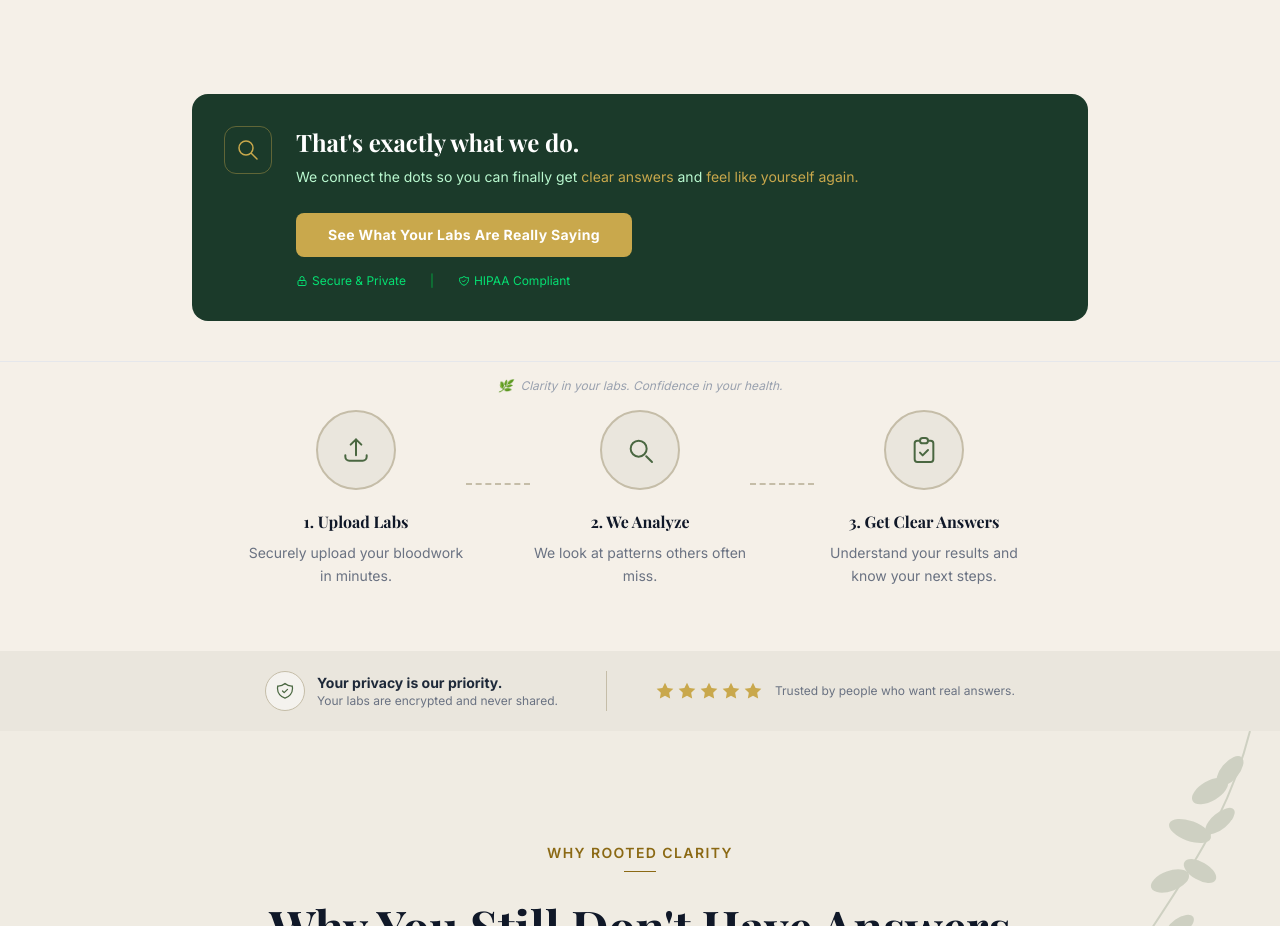
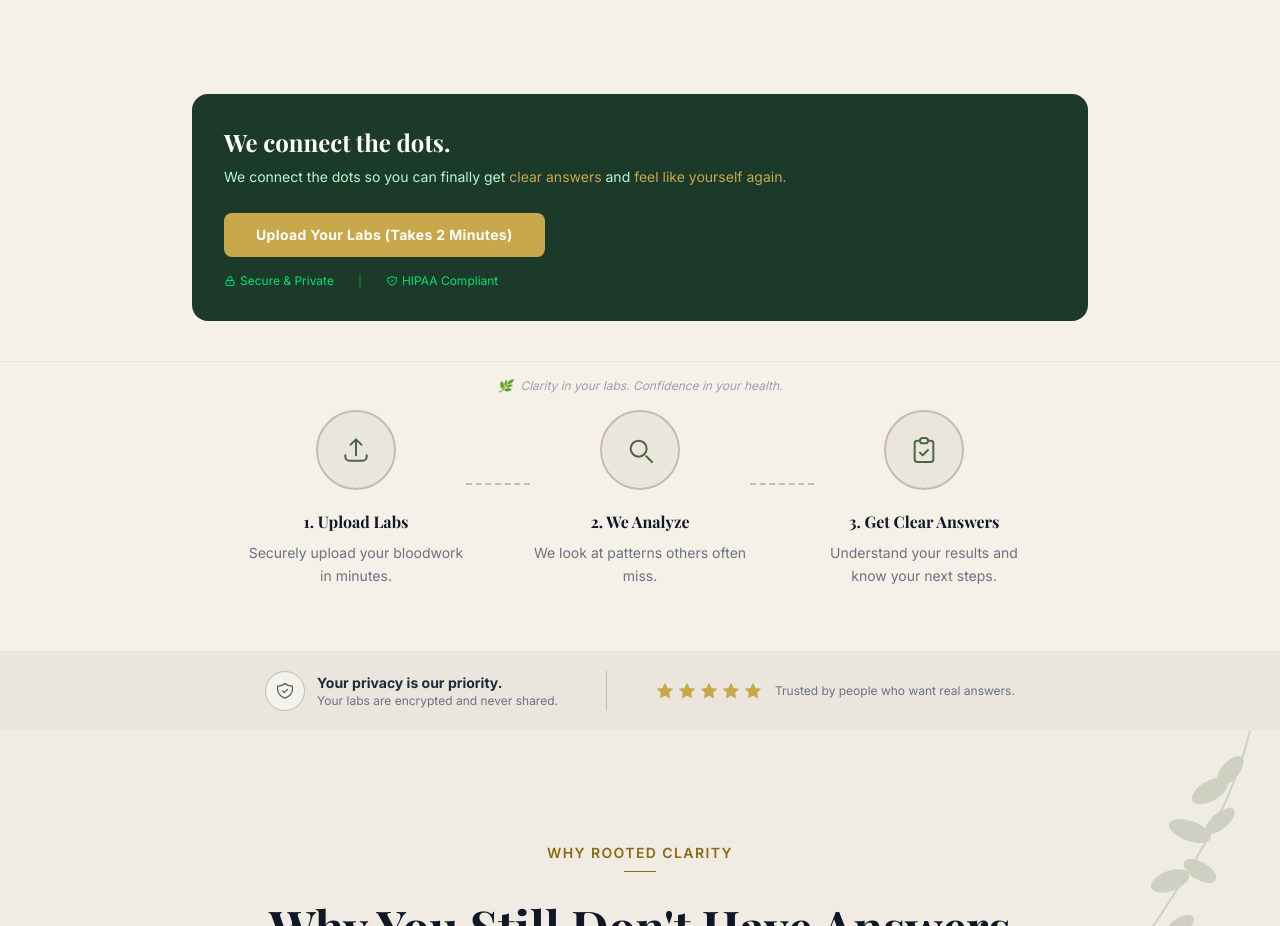
Before and after one commit to Sherryfarmshop/rooted-clarity-website, a Next.js app: page / in a window 1280 px wide. Shown: the part 2229-3155 px from the top of the page. Built offline with nearby package versions, Linux system fonts and the light colour scheme; a web font is replaced by a local one.

Commit message:
problem-cta-updates

```diff
--- a/src/components/Problem.tsx
+++ b/src/components/Problem.tsx
@@ -48,14 +48,9 @@
       <div className="bg-[#f5f0e8] px-6 pb-10">
         <div className="max-w-4xl mx-auto">
           <div className="bg-[#1B3A2A] rounded-2xl p-8">
-            <div className="flex flex-col sm:flex-row items-start gap-6">
-              <div className="w-12 h-12 rounded-xl border border-[#C9A84C]/40 flex items-center justify-center flex-shrink-0">
-                <svg className="w-6 h-6 text-[#C9A84C]" fill="none" viewBox="0 0 24 24" stroke="currentColor" strokeWidth={1.5}>
-                  <path strokeLinecap="round" strokeLinejoin="round" d="M21 21l-6-6m2-5a7 7 0 11-14 0 7 7 0 0114 0z" />
-                </svg>
-              </div>
+            <div className="flex flex-col items-start gap-6">
               <div className="flex-1">
-                <h3 className="text-2xl font-bold text-white mb-2">That&apos;s exactly what we do.</h3>
+                <h3 className="text-2xl font-bold text-white mb-2">We connect the dots.</h3>
                 <p className="text-green-200 text-sm leading-relaxed mb-6">
                   We connect the dots so you can finally get{" "}
                   <span className="text-[#C9A84C]">clear answers</span> and{" "}
@@ -65,7 +60,7 @@
                   href="#signup"
                   className="inline-block w-full sm:w-auto text-center bg-[#C9A84C] text-white font-bold px-8 py-3 rounded-lg hover:bg-[#b8944c] transition-colors text-sm tracking-wide"
                 >
-                  See What Your Labs Are Really Saying
+                  Upload Your Labs (Takes 2 Minutes)
                 </a>
                 <div className="flex items-center gap-6 mt-4 text-green-400 text-xs">
                   <span className="flex items-center gap-1">
```
